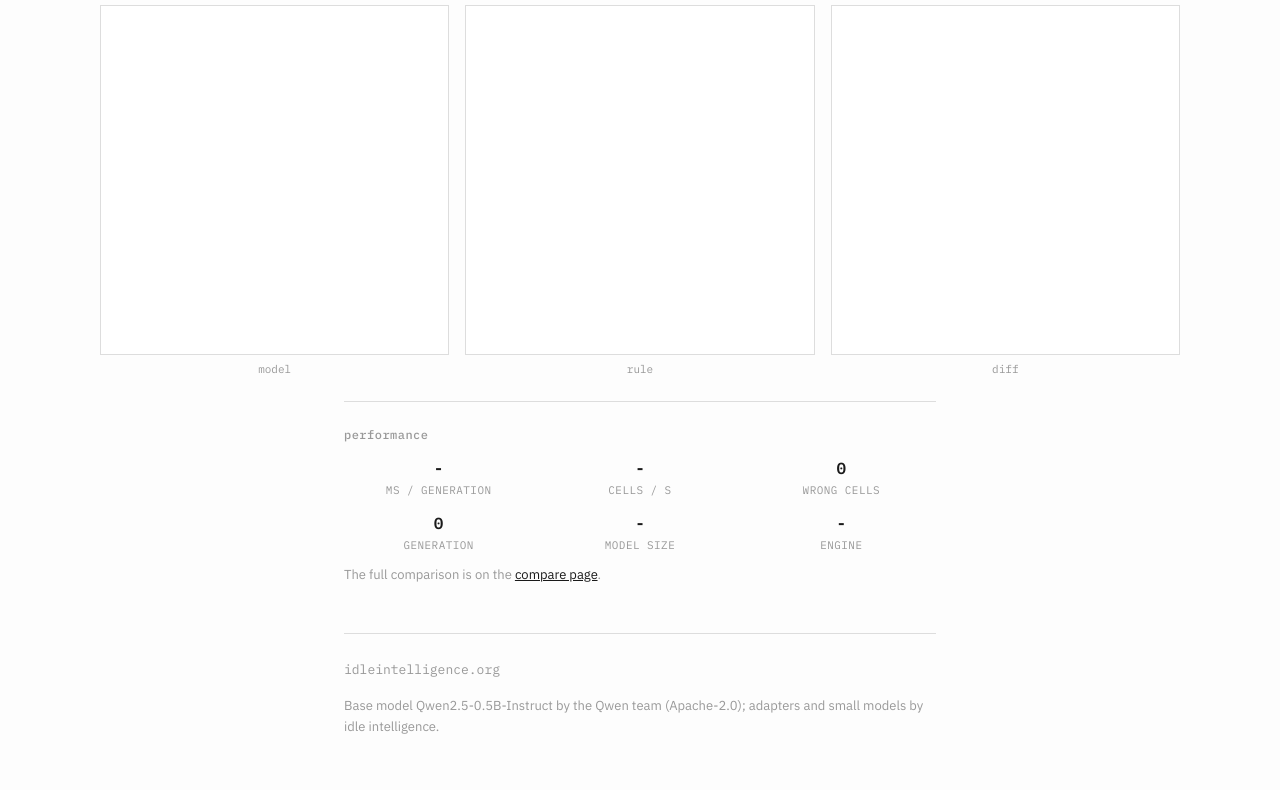
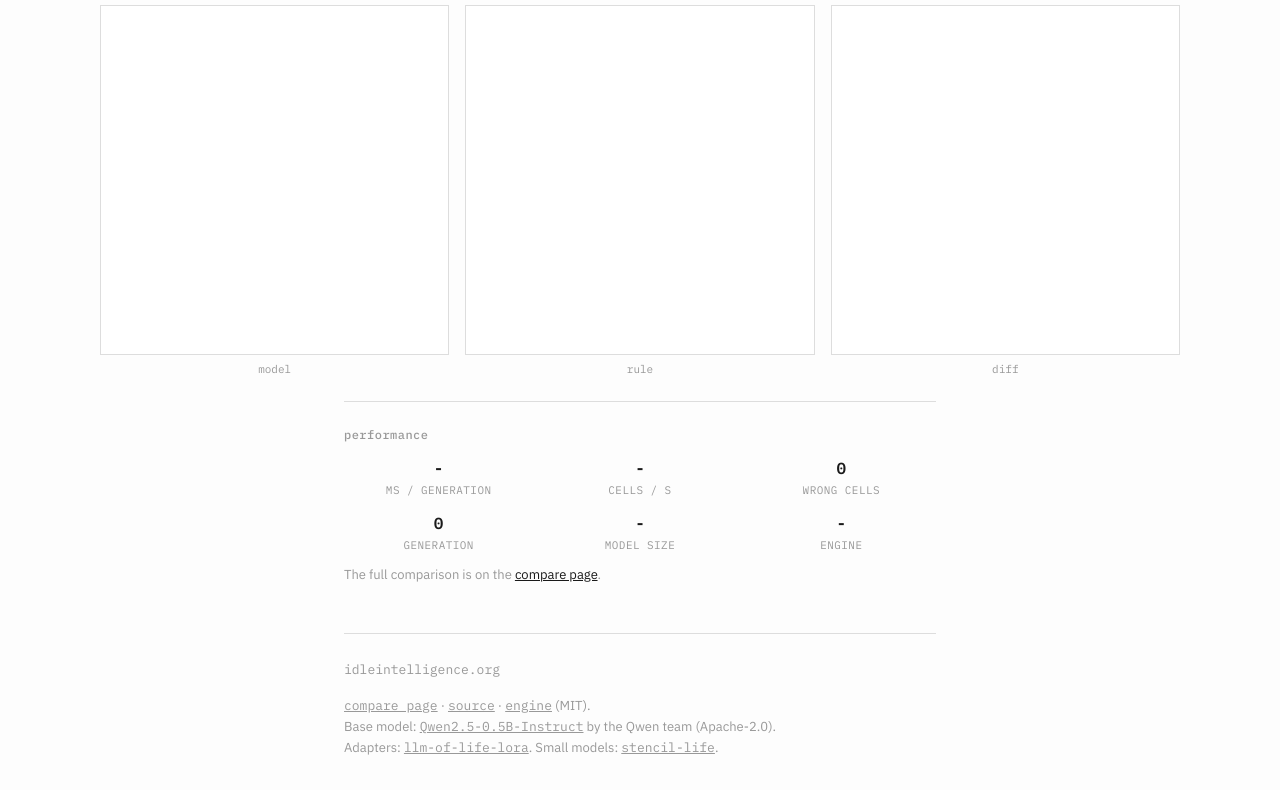
Before and after one commit to idle-intelligence/llm-life, a plain HTML site: page web/index.html in a window 1280 px wide. Shown: the part 1219-2009 px from the top of the page. Drawn offline with Linux system fonts and the light colour scheme; a script that the page names is missing.

Commit message:
Expand footer credits with repo and model links

```diff
--- a/web/index.html
+++ b/web/index.html
@@ -441,7 +441,13 @@
 
 <footer>
     <a href="https://idleintelligence.org">idleintelligence.org</a>
-    <p class="credit">Base model Qwen2.5-0.5B-Instruct by the Qwen team (Apache-2.0); adapters and small models by idle intelligence.</p>
+    <p class="credit">
+        <a href="./compare/">compare page</a> ·
+        <a href="https://github.com/idle-intelligence/llm-life">source</a> ·
+        <a href="https://github.com/idle-intelligence/llm-web">engine</a> (MIT).<br>
+        Base model: <a href="https://huggingface.co/Qwen/Qwen2.5-0.5B-Instruct-GGUF">Qwen2.5-0.5B-Instruct</a> by the Qwen team (Apache-2.0).<br>
+        Adapters: <a href="https://huggingface.co/idle-intelligence/llm-of-life-lora">llm-of-life-lora</a>. Small models: <a href="https://huggingface.co/idle-intelligence/stencil-life">stencil-life</a>.
+    </p>
 </footer>
 
 <script type="module">
```
Also changed, not shown: web/compare/index.html (+7 -1 lines).
